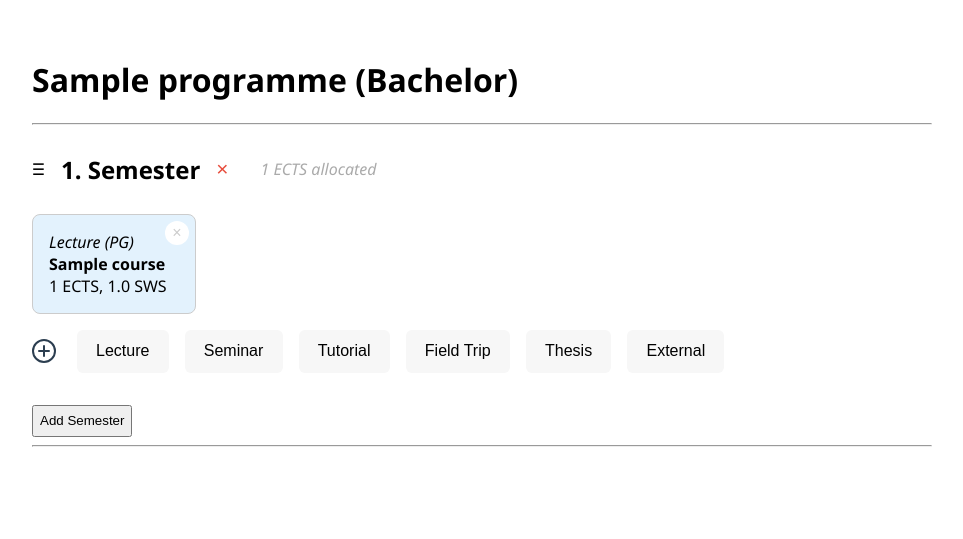
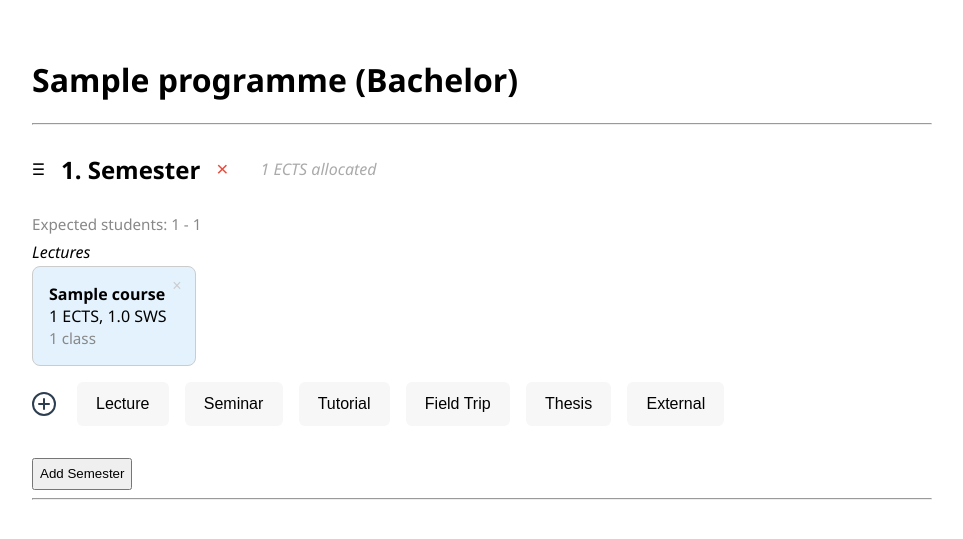
Before and after one commit to jfb-h/programme-designer, a Django app: page /programme/1/ in a window 1280 px wide. Shown: the part 65-604 px from the top of the page, without its empty margins (158-1121 px from the left). Run offline with Django 5.2, Linux system fonts and the light colour scheme; tables that the repository leaves empty hold one stand-in row (values such as "Sample post").

Commit message:
number of classes

```diff
--- a/studyprogrammes/admin.py
+++ b/studyprogrammes/admin.py
@@ -1,8 +1,9 @@
 # Admin for studyprogrammes app (formerly 'static/studyprogrammes')
 
 from django.contrib import admin
-from .models import Semester, Course, Programme
+from .models import Semester, Course, Programme, ProgrammeExpectedStudents
 
 admin.site.register(Semester)
 admin.site.register(Course)
 admin.site.register(Programme)
+admin.site.register(ProgrammeExpectedStudents)
--- a/studyprogrammes/models.py
+++ b/studyprogrammes/models.py
@@ -18,7 +18,7 @@ class Programme(models.Model):
     degree_type = models.CharField(max_length=20, choices=DEGREE_CHOICES)
 
     def __str__(self):
-        return f"{self.name} ({self.get_degree_type_display()})"
+        return f"{self.name} ({self.degree_type})"
 
 class Semester(models.Model):
     programme = models.ForeignKey(Programme, on_delete=models.CASCADE, related_name='semesters')
@@ -58,3 +58,18 @@ class Course(models.Model):
 
     def __str__(self):
         return f"{self.name} ({self.semester})"
+
+class ProgrammeExpectedStudents(models.Model):
+    DEGREE_CHOICES = Programme.DEGREE_CHOICES
+    semester = models.PositiveIntegerField()
+    degree_type = models.CharField(max_length=20, choices=DEGREE_CHOICES)
+    min_students = models.PositiveIntegerField()
+    mean_students = models.PositiveIntegerField()
+    max_students = models.PositiveIntegerField()
+
+    class Meta:
+        unique_together = ('semester', 'degree_type')
+        ordering = ['degree_type', 'semester']
+
+    def __str__(self):
+        return f"{self.degree_type} Sem {self.semester}: {self.min_students}/{self.mean_students}/{self.max_students}"
--- a/studyprogrammes/templates/studyprogrammes/programme.html
+++ b/studyprogrammes/templates/studyprogrammes/programme.html
@@ -1,4 +1,5 @@
 {% extends "studyprogrammes/layout.html" %}
+{% load dict_extras %}
 {% block content %}
 <style>
 .course-block[data-group="PG"] { background: #e3f2fd; }
@@ -23,7 +24,7 @@
     <div style="display:flex; align-items:center; gap:1em; margin-bottom:0.5em">
       <span class="semester-handle" style="cursor:grab;">&#9776;</span>
       <h2>
-        {{ forloop.counter }}. Semester
+        {{ semester.number }}. Semester
       </h2>
       <!-- Remove Semester Button -->
       <form method="post">
@@ -37,24 +38,45 @@
         {{ semester.ects_sum|default:0 }} ECTS allocated
       </span>
     </div>
-    <div id="course-list-{{ semester.id }}" class="course-list" style="display:flex; gap:1em; flex-wrap:wrap;">
-      {% for course in semester.courses.all %}
+    <div style="font-size:0.95em; color:#888; margin-bottom:0.5em;">
+      Expected students: {{ semester.expected_students.min }} - {{ semester.expected_students.max }}
+    </div>
+    <!-- Course Groups -->
+    {% for group in course_type_groups %}
+      {% with group_courses=semester.courses_by_type|dict_get:group.0 %}
+        {% if group_courses %}
+          <div class="course-group-row" style="margin-bottom:0.5em;">
+            <div style="font-style:italic; margin-bottom:0.2em;">{{ group.1 }}</div>
+            <div id="course-list-{{ semester.id }}-{{ group.0 }}" class="course-list" style="display:flex; gap:1em; flex-wrap:wrap;">
+              {% for course in group_courses %}
                 <div class="course-block" id="course-{{ course.id }}" data-group="{{ course.group }}" style="border:1px solid #ccc; border-radius:8px; padding:1em; width:130px; position:relative;">
                   <form method="post" style="position:absolute; top:6px; right:6px; margin:0;">
                     {% csrf_token %}
                     <input type="hidden" name="delete_course_id" value="{{ course.id }}">
                     <button type="submit" name="delete_course"
-              style="background:#fff; color:#ccc; border:none; border-radius:50%; width:1.5em; height:1.5em; font-size:1em; line-height:1.2em; cursor:pointer; padding:0;"
+                      style="background:none; color:#ccc; border:none; border-radius:50%; width:1.5em; height:1.5em; font-size:1em; line-height:1.2em; cursor:pointer; padding:0;"
                       title="Remove Course">&times;</button>
                   </form>
-          <em>{{ course.get_type_display }} ({{ course.get_group_display }})</em> <br>
+                  <!-- <em>{{ course.get_type_display }} ({{ course.get_group_display }})</em> <br> -->
                   <strong>{{ course.name }}</strong><br>
                   {{ course.ects }} ECTS, {{ course.sws }} SWS <br>
+                  {% if course.min_classes and course.max_classes %}
+                    <span style="font-size:0.95em; color:#888;">
+                      {% if course.min_classes == course.max_classes %}
+                        {{ course.min_classes }} class{% if course.min_classes > 1 %}es{% endif %}
+                      {% else %}
+                        {{ course.min_classes }}-{{ course.max_classes }} classes
+                      {% endif %}
+                    </span><br>
+                  {% endif %}
                 </div>
-      {% empty %}
-        <em>No courses yet.</em>
               {% endfor %}
             </div>
+          </div>
+        {% endif %}
+      {% endwith %}
+    {% endfor %}
+
     <div style="margin-top:1em; display:flex; gap:1em; flex-wrap:wrap;">
         <div style="display:flex; align-items:center; justify-content:center; font-size:1em; padding:0.6em 0.0em; border:none">
         <svg width="24" height="24" fill="none" stroke="#2c3e50" stroke-width="2" stroke-linecap="round" stroke-linejoin="round" style="margin-right:0.3em;"><circle cx="12" cy="12" r="11" stroke="#2c3e50" stroke-width="2"/><line x1="12" y1="7" x2="12" y2="17"/><line x1="7" y1="12" x2="17" y2="12"/></svg>
@@ -155,8 +177,11 @@ document.addEventListener('DOMContentLoaded', function() {
       handle: '.course-block', // allow dragging by the whole course card
       draggable: '.course-block',
       onEnd: function(evt) {
-        const semesterId = courseList.id.replace('course-list-', '');
+        // Extract only the semester id from the course-list id
+        const match = courseList.id.match(/^course-list-(\d+)-/);
+        const semesterId = match ? match[1] : null;
         const order = Array.from(courseList.children).map(child => child.id.replace('course-', ''));
+        if (semesterId) {
           fetch(`{{ request.path }}update_course_order/`, {
             method: 'POST',
             headers: {
@@ -165,6 +190,7 @@ document.addEventListener('DOMContentLoaded', function() {
             },
             body: JSON.stringify({ semester: semesterId, order: order })
           });
+        }
       }
     });
   });
@@ -175,8 +201,8 @@ document.addEventListener('DOMContentLoaded', function() {
 const typeDefaults = {
   seminar: {ects: 3, sws: 2, max_participants: 30},
   lecture: {ects: 3, sws: 2, max_participants: 600},
-  tutorial: {ects: 2, sws: 2, max_participants: 30},
-  fieldtrip: {ects: 2, sws: 1, max_participants: 20},
+  tutorial: {ects: 3, sws: 2, max_participants: 30},
+  fieldtrip: {ects: 9, sws: 1, max_participants: 20},
   thesis: {ects: 12, sws: 0, max_participants: 1},
   external: {ects: 6, sws: 0, max_participants: 1},
 };
--- /dev/null
+++ b/studyprogrammes/templatetags/dict_extras.py
@@ -0,0 +1,6 @@
+from django import template
+register = template.Library()
+
+@register.filter
+def dict_get(d, key):
+    return d.get(key, [])
--- a/studyprogrammes/views.py
+++ b/studyprogrammes/views.py
@@ -41,9 +41,54 @@ def programme_view(request, programme_id):
     semesters = Semester.objects.filter(programme=programme).prefetch_related(
         Prefetch('courses', queryset=Course.objects.order_by('order', 'id'))
     ).order_by('order', 'id')
-    # Annotate each semester with ects_sum using the correct related_name
-    for semester in semesters:
-        semester.ects_sum = semester.courses.all().aggregate(total=Sum('ects'))['total'] or 0
+    # Define course type groups for template
+    course_type_groups = [
+        ('lectures', 'Lectures'),
+        ('seminars_tutorials', 'Seminars & Tutorials'),
+        ('fieldtrips_thesis_external', 'Other'),
+    ]
+    from .models import ProgrammeExpectedStudents
+    expected_students_lookup = {}
+    for es in ProgrammeExpectedStudents.objects.filter(degree_type=programme.degree_type):
+        expected_students_lookup[es.semester] = {'min': es.min_students, 'mean': es.mean_students, 'max': es.max_students}
+    # Build a list of semester dicts with grouped courses and ects_sum
+    semester_contexts = []
+    for idx, semester in enumerate(semesters, 1):
+        courses = list(getattr(semester, 'courses').all())
+        ects_sum = sum(c.ects for c in courses)
+        courses_by_type = {
+            'lectures': [],
+            'seminars_tutorials': [],
+            'fieldtrips_thesis_external': [],
+        }
+        expected_students = expected_students_lookup.get(idx, {'min': '', 'mean': '', 'max': ''})
+        for c in courses:
+            min_classes = max_classes = None
+            if expected_students['min'] and expected_students['max'] and c.max_participants:
+                try:
+                    min_val = int(expected_students['min'])
+                    max_val = int(expected_students['max'])
+                    maxp = int(c.max_participants)
+                    min_classes = (min_val + maxp - 1) // maxp if min_val > 0 else 1
+                    max_classes = (max_val + maxp - 1) // maxp if max_val > 0 else 1
+                except Exception:
+                    min_classes = max_classes = None
+            c.min_classes = min_classes
+            c.max_classes = max_classes
+            if c.type == 'lecture':
+                courses_by_type['lectures'].append(c)
+            elif c.type in ('seminar', 'tutorial'):
+                courses_by_type['seminars_tutorials'].append(c)
+            elif c.type in ('fieldtrip', 'thesis', 'external'):
+                courses_by_type['fieldtrips_thesis_external'].append(c)
+        semester_contexts.append({
+            'id': semester.pk,
+            'order': getattr(semester, 'order', idx-1),
+            'ects_sum': ects_sum,
+            'courses_by_type': courses_by_type,
+            'number': idx,
+            'expected_students': expected_students,
+        })
     course_form = CourseForm(request.POST or None)
     semester_form = SemesterForm(initial={'programme': programme})
     if request.method == "POST":
@@ -74,9 +119,10 @@ def programme_view(request, programme_id):
             return redirect('programme', programme_id=programme_id)
     return render(request, "studyprogrammes/programme.html", {
         "programme": programme,
-        "semesters": semesters,
+        "semesters": semester_contexts,
         "course_form": course_form,
         "semester_form": semester_form,
+        "course_type_groups": course_type_groups,
     })
 
 def programmes_view(request):
@@ -113,8 +159,8 @@ def update_course_order(request, programme_id):
     data = json.loads(request.body)
     semester_id = data.get('semester')
     order = data.get('order', [])
-    if not semester_id or not order:
-        return JsonResponse({'status': 'error', 'message': 'Missing data'}, status=400)
+    if not semester_id:
+        return JsonResponse({'status': 'error', 'message': 'Missing semester id'}, status=400)
     from .models import Course, Semester
     try:
         semester = Semester.objects.get(id=semester_id, programme_id=programme_id)
```
Also changed, not shown: studyprogrammes/migrations/0010_alter_course_group_programmeexpectedstudents.py (added), studyprogrammes/migrations/0011_alter_programmeexpectedstudents_options_and_more.py (added), studyprogrammes/templatetags/__init__.py (added). Lines whose indentation alone changed are shown as unchanged.
